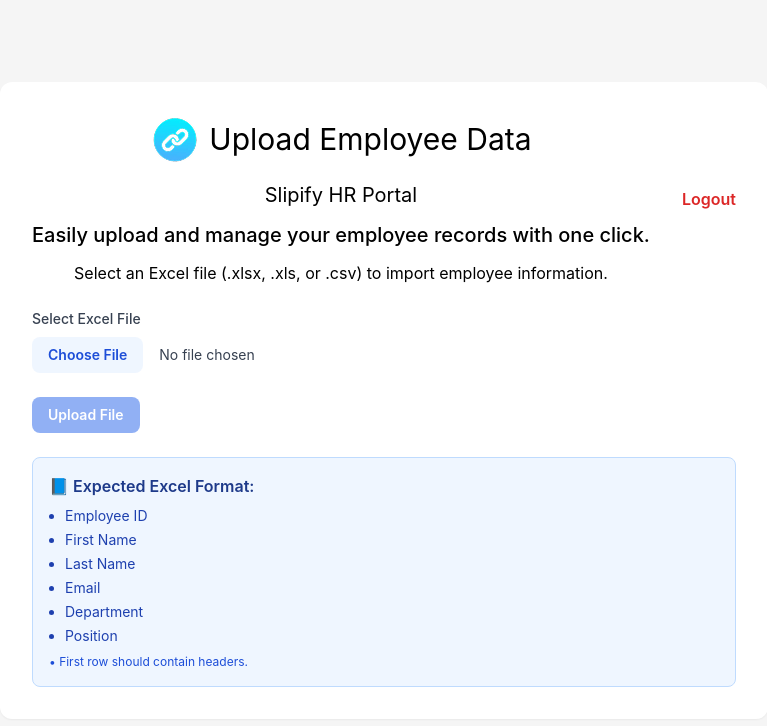
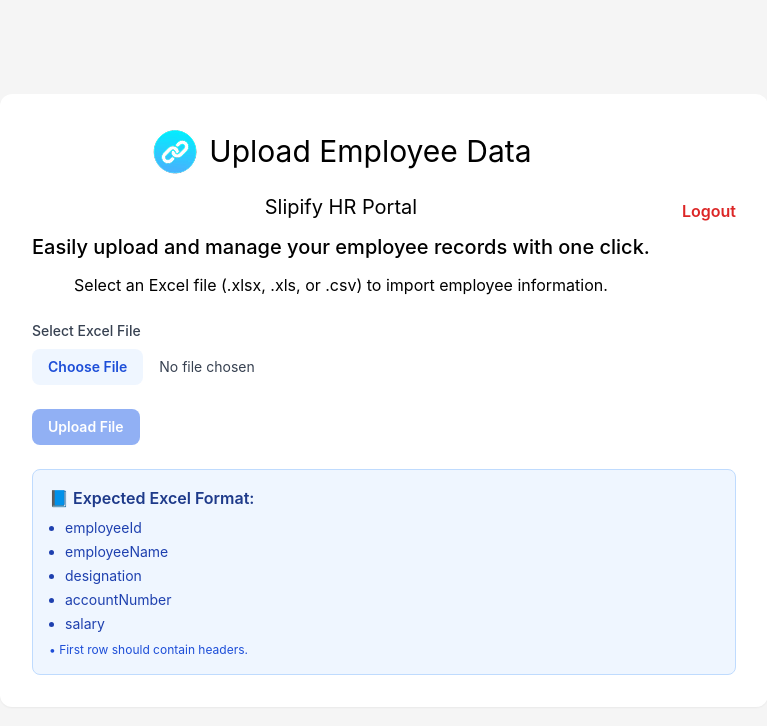
Before and after one commit to alimukhtarcc/slipify, a React (Create React App) app: page /employees/upload in a window 1280 px wide. Shown: the top 726 px of the page, without its empty margins (256-1023 px from the left). Built offline with nearby package versions, Linux system fonts and the light colour scheme; no server answers.

Commit message:
set same attriutes

```diff
--- a/src/pages/EmployeeExcelUpload.js
+++ b/src/pages/EmployeeExcelUpload.js
@@ -171,12 +171,11 @@
           <div className="bg-blue-50 border border-blue-200 rounded-lg p-4 transition-all hover:bg-blue-100">
             <h3 className="font-semibold text-blue-900 mb-2">📘 Expected Excel Format:</h3>
             <ul className="text-sm text-blue-800 space-y-1 list-disc ml-4">
-              <li>Employee ID</li>
-              <li>First Name</li>
-              <li>Last Name</li>
-              <li>Email</li>
-              <li>Department</li>
-              <li>Position</li>
+              <li>employeeId</li>
+              <li>employeeName</li>
+              <li>designation</li>
+              <li>accountNumber</li>
+              <li>salary</li>
             </ul>
             <p className="mt-2 text-xs text-blue-700">• First row should contain headers.</p>
           </div>
```
